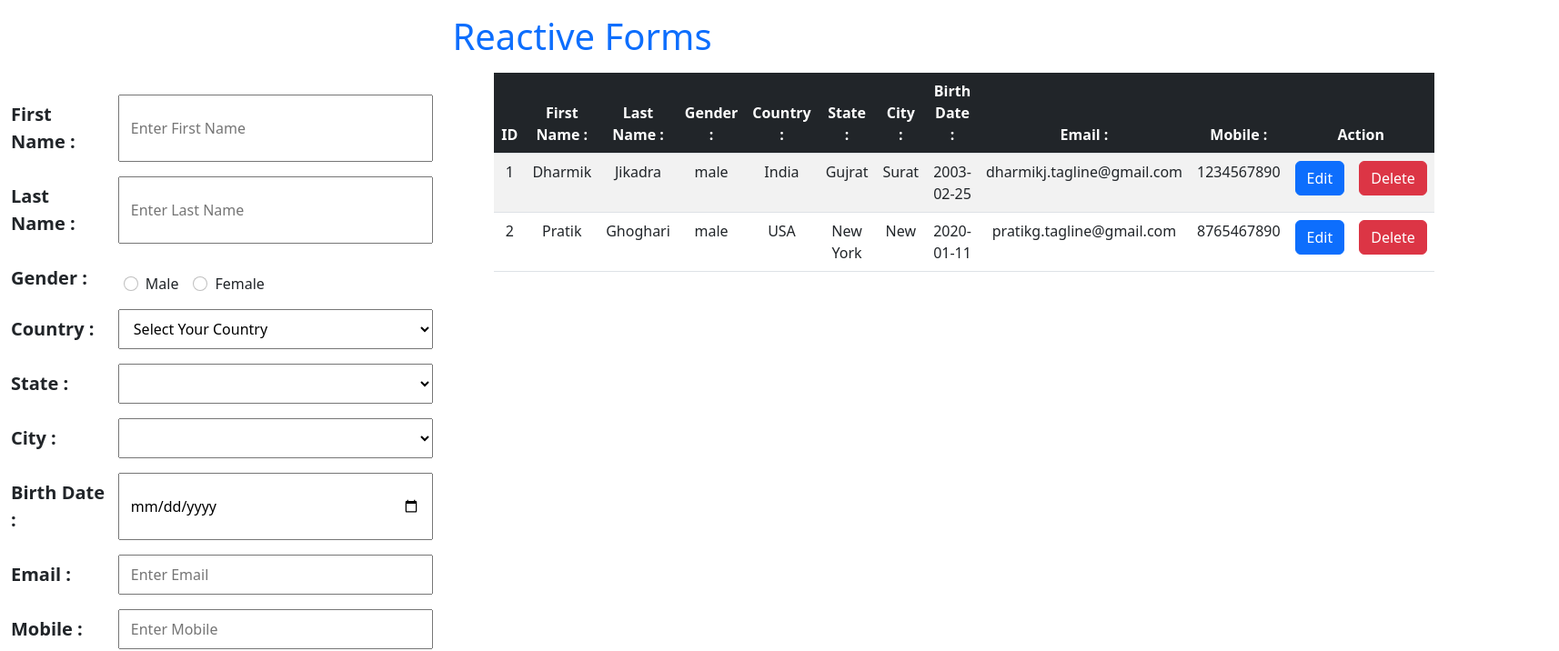
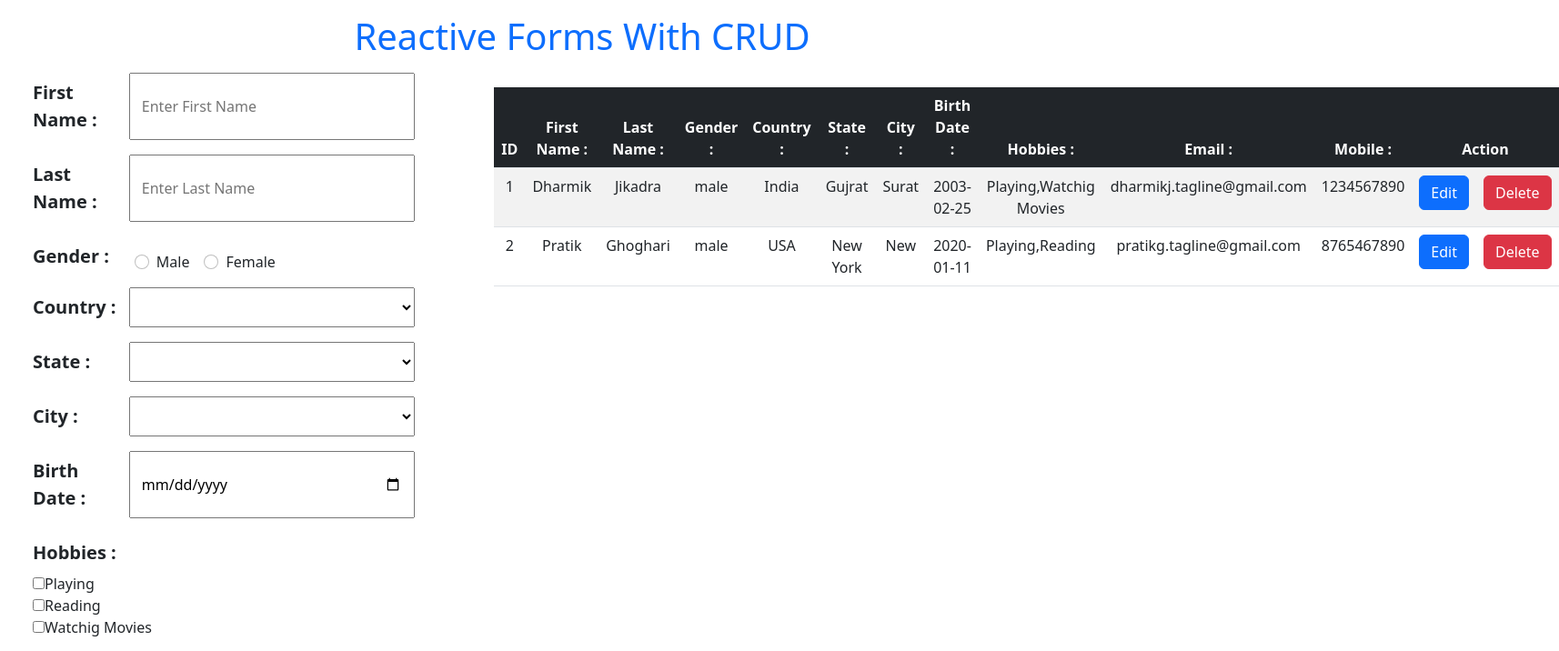
Before and after one commit to dharmikj-tagline/angular-forms, an Angular app: page / in a window 1280 px wide. Shown: the top 716 px of the page at 91% size, 1714 px wide, since content can reach past the window. Built offline with nearby package versions, Linux system fonts and the light colour scheme.

Commit message:
Implement country,state wise City with id

```diff
--- a/src/app/reactive/reactive.component.html
+++ b/src/app/reactive/reactive.component.html
@@ -1,11 +1,11 @@
-<h1 class="text-primary text-center m-3">Reactive Forms</h1>
+<h1 class="text-primary text-center m-3"> Reactive Forms With CRUD</h1>
 <div class="row">
-    <div class=" col-5 p-4">
+    <div class=" col-sm-5 px-5">
         <form name="form" [formGroup]="reactiveForm" (ngSubmit)="showData()">
-            <div class="row mb-3">
+            <div class="row mb-3 d-flex">
                 <label for="name" class="col-3 col-form-label fw-bold fs-5">{{ lblFname }}</label>
-                <input type="text" name="fname" class="col-sm-8" placeholder="Enter First Name" required minlength="2"
-                    pattern="^[a-zA-Z]+$" formControlName="fname" />
+                <input type="text" name="fname" class="col-sm-8 col-form-control" placeholder="Enter First Name" required minlength="2"
+                    pattern="^[a-zA-Z]+$" formControlName="fname"  />
                 <span *ngIf="fname && fname.touched && fname.invalid" style="color: red;margin-left: 23%;">Please Enter
                     Valid First Name</span>
 
@@ -46,9 +46,10 @@
                     <select class="form-select col-8" aria-label="Default select example" name="country" id="country"
                         class="col-8" formControlName="country" (change)="changeCountry($event)">
                         <option selected>Select Your Country</option>
-                        <option *ngFor="let country of countryList">
+                        <!-- <option *ngFor="let country of countryList">
                             {{ country.name }}
-                        </option>
+                        </option> -->
+                        <option *ngFor="let country of countryList" [value]="country.id">{{country.name}}</option>
                     </select>
 
                     <span *ngIf="country && country.touched && country.pristine"
@@ -65,7 +66,8 @@
                         (change)="changeState($event)">
                         <option selected>Select Your State</option>
 
-                        <option *ngFor="let state of states">{{ state }}</option>
+                        <!-- <option *ngFor="let state of states">{{ state }}</option> -->
+                        <option *ngFor="let state of states" [value]="state.id">{{state.name}}</option>
                     </select>
 
                     <span *ngIf="state && state.touched && state.pristine" style="color: red; margin-left: 23%">Please
@@ -76,14 +78,14 @@
                 </div>
 
                 <div class="row mb-3 d-flex">
-                    <label for="name" class="col-form-label fw-bold fs-5 col-3">{{
-                        lblCity
-                        }}</label>
+                    <label for="name" class="col-form-label fw-bold fs-5 col-3">{{lblCity}}</label>
                     <select placeholder="Phantasyland" class="form-select col-8" aria-label="Default select example"
                         name="city" id="city" class="col-8" required formControlName="city">
                         <option selected>Select Your City</option>
 
-                        <option *ngFor="let city of cities">{{ city }}</option>
+                        <!-- <option *ngFor="let city of cities">{{ city }}</option> -->
+                        <option *ngFor="let city of cities" [value]="city.id">{{city.name}}</option>
+
                     </select>
 
                     <span *ngIf="city && city.touched && city.pristine" style="color: red; margin-left: 23%">Please
@@ -98,9 +100,21 @@
 
             <div class="row mb-3">
                 <label for="date" class="col-3 col-form-label fw-bold fs-5">{{lblDate}}</label>
-                <input type="date" name="date" class="col-sm-8" placeholder="Select Date" required formControlName="date">
-                <span *ngIf="date && date.touched && date.pristine" style="color: red; margin-left: 23%">Please Select Date</span>
+                <input type="date" name="date" id="date" class="col-sm-8" placeholder="Select Date" required
+                    formControlName="date">
+                <span *ngIf="date && date.touched && date.pristine" style="color: red; margin-left: 23%">Please Select
+                    Date</span>
             </div>
+
+            <div class="row mb-3">
+                <label for="hobby" class="col-3 col-form-label fw-bold fs-5 ">{{lblHobbies}}</label>
+                <div *ngFor="let hobby of hobbys">
+                    <label>
+                        <input type="checkbox" formArrayName="hobbies" value="{{hobby}}" (change)="hobbySelect($event)">{{hobby}}
+                    </label>
+                </div>
+            </div>
+            <!-- <p>{{reactiveForm.get('hobbies')?.value}}</p> -->
 
             <div class="row mb-3">
                 <label for="name" class="col-3 col-form-label fw-bold fs-5">{{
@@ -116,23 +130,22 @@
                     lblMobile
                     }}</label>
                 <input type="text" name="mobile" class="col-sm-8" placeholder="Enter Mobile" required pattern="^[0-9]+$"
-                    formControlName="mobile" (keydown)="noalphabet($event)" maxlength="10" minlength="10" />
+                    formControlName="mobile" (keydown)="noAlphabet($event)" maxlength="10" minlength="10" />
                 <span *ngIf="mobile && mobile.touched && mobile.invalid" style="color: red; margin-left: 23%">Please
                     Enter
                     Valid Mobile no.</span>
             </div>
 
-            <div class="form-check row d-flex m-5">
-                <input type="checkbox" name="checks" id="" class="col-1" name="checkbox" id="checkboxAgree"
+            <div class="form-check row d-flex m-4">
+                <input type="checkbox" name="checks" id="" class="col-1 " name="checkbox" id="checkboxAgree"
                     formControlName="checkbox" style="color: black;width: 15px;">
                 <label class="form-check-label" class="col-8" for="checkboxAgree">
-                    I agree to <a href="">Terms & Condition</a>
+                    I agree to <a routerLink="">Terms & Condition</a> and <a routerLink="">Privacy Policy</a>
                 </label>
-                <span *ngIf="checkbox?.invalid && checkbox?.touched" style="color: red;">Please Checked Checkbox for
-                    accept Terms & Condition</span>
+                <span *ngIf="checkbox && checkbox.invalid && checkbox.touched" style="color: red;">Please Checked
+                    Checkbox for accept Terms & Condition</span>
             </div>
-
-            <div class="mt-5">
+            <div class="mt-3">
                 <button class="btn btn-primary ms-5" name="submit" id="submit" (click)="showData()">
                     {{ lblSubmit }}
                 </button>
@@ -141,13 +154,13 @@
         </form>
 
 
-        <p class="text-center fw-bold m-5">
+        <p class="text-center fw-bold m-2 fs-4 text-secondary">
             Reactive Form Status : {{ reactiveForm.status }}
         </p>
     </div>
 
-    <div class="col-7">
-        <table class="table text-center table-striped">
+    <div class="col-sm-7 mt-3">
+        <table class="table table-striped  text-center">
             <thead>
                 <tr class="bg-dark text-white">
                     <th>ID</th>
@@ -158,9 +171,9 @@
                     <th>{{ lblState }}</th>
                     <th>{{ lblCity }}</th>
                     <th>{{ lblDate }}</th>
+                    <th>{{ lblHobbies }}</th>
                     <th>{{ lblEmail }}</th>
                     <th>{{ lblMobile }}</th>
-
                     <th colspan="2">Action</th>
                 </tr>
             </thead>
@@ -174,9 +187,9 @@
                     <td>{{ data.address.state }}</td>
                     <td>{{ data.address.city }}</td>
                     <td>{{ data.date }}</td>
+                    <td>{{ data.hobbies }}</td>
                     <td>{{ data.email }}</td>
                     <td>{{ data.mobile }}</td>
-
                     <td>
                         <button class="btn btn-primary" (click)="pushData(data)">Edit</button>
                     </td>
--- a/src/app/reactive/reactive.component.scss
+++ b/src/app/reactive/reactive.component.scss
@@ -0,0 +1,3 @@
+// tr:nth-child(odd) {
+//     background-color: rgba(241, 238, 238, 0.976);
+// }
--- a/src/app/reactive/reactive.component.ts
+++ b/src/app/reactive/reactive.component.ts
@@ -1,6 +1,12 @@
-import { Component, OnInit } from '@angular/core';
-import { FormBuilder, FormControl, FormGroup, Validators} from '@angular/forms';
-import { CountryList, StateFinds, UserData } from '../common';
+import { ChangeDetectorRef, Component, EventEmitter, OnChanges, OnInit } from '@angular/core';
+import {
+  FormArray,
+  FormBuilder,
+  FormControl,
+  FormGroup,
+  Validators,
+} from '@angular/forms';
+import { CityList, CountryList, StateFinds, StateList, UserData } from '../common';
 
 @Component({
   selector: 'app-reactive',
@@ -8,7 +14,6 @@ import { CountryList, StateFinds, UserData } from '../common';
   styleUrls: ['./reactive.component.scss'],
 })
 export class ReactiveComponent implements OnInit {
-
   reactiveForm!: FormGroup;
   lblFname: string = 'First Name : ';
   lblLname: string = 'Last Name :';
@@ -16,15 +21,24 @@ export class ReactiveComponent implements OnInit {
   lblCountry: string = 'Country : ';
   lblState: string = 'State : ';
   lblCity: string = 'City : ';
-  lblDate : string = 'Birth Date :';
+  lblDate: string = 'Birth Date :';
+  lblHobbies: string = 'Hobbies : ';
+  hobbyPlay: string = 'Playing';
+  hobbyRead: string = 'Reading';
+  hobbyMovie: string = 'Watchig Movies';
+  hobbys: string[] = ['Playing', 'Reading', 'Watchig Movies'];
   lblEmail: string = 'Email : ';
   lblMobile: string = 'Mobile : ';
   lblSubmit: string = 'Submit';
-  states!: string[];
-  cities!: string[];
+  formErr: string = '';
+  notHobbies: string = 'Not Applicable';
+  // states!: string[];
+  // cities!: string[];
+  states!: any;
+  cities!: any;
   userId!: number;
 
-  constructor(private fb: FormBuilder) { }
+  constructor(private fb: FormBuilder) {}
 
   ngOnInit(): void {
     this.reactiveForm = this.fb.group({
@@ -37,12 +51,12 @@ export class ReactiveComponent implements OnInit {
         city: [''],
       }),
       date: ['', Validators.required],
+      hobbies: this.fb.array([]),
       email: ['', Validators.required],
       mobile: ['', Validators.required],
       checkbox: ['', Validators.requiredTrue],
     });
   }
-
 
   userDatas: any = [
     {
@@ -52,7 +66,8 @@ export class ReactiveComponent implements OnInit {
       gender: 'male',
       email: 'dharmikj.tagline@gmail.com',
       mobile: '1234567890',
-      date : '2003-02-25',
+      date: '2003-02-25',
+      hobbies: ['Playing', 'Watchig Movies'],
       address: {
         country: 'India',
         state: 'Gujrat',
@@ -66,7 +81,8 @@ export class ReactiveComponent implements OnInit {
       gender: 'male',
       email: 'pratikg.tagline@gmail.com',
       mobile: '8765467890',
-      date : '2020-01-11',
+      date: '2020-01-11',
+      hobbies: ['Playing', 'Reading'],
       address: {
         country: 'USA',
         state: 'New York',
@@ -104,78 +120,119 @@ export class ReactiveComponent implements OnInit {
   //   ]),
   // });
 
+  // countryList: any = [
+  //   {
+  //     name: 'India',
+  //     state: ['Gujrat', 'Maharashtra', 'Kolkata', 'Banglore', 'Delhi'],
+  //   },
+  //   {
+  //     name: 'Germany',
+  //     state: ['Duesseldorf', 'Leinfelden-Echterdingen', 'Eschborn'],
+  //   },
+  //   {
+  //     name: 'Spain',
+  //     state: ['Barcelona', 'Madrid'],
+  //   },
+  //   {
+  //     name: 'USA',
+  //     state: ['Downers Grove', 'New York'],
+  //   },
+  // ];
+
+  // stateFinds: any = [
+  //   {
+  //     name: 'Gujrat',
+  //     city: ['Surat', 'Rajkot', 'Ahmdabad'],
+  //   },
+  //   {
+  //     name: 'Maharashtra',
+  //     city: ['Mumbai', 'Thana'],
+  //   },
+  //   {
+  //     name: 'Kolkata',
+  //     city: ['KolkataCity1', 'KolkataCity2'],
+  //   },
+  //   {
+  //     name: 'Banglore',
+  //     city: ['Bang', 'Luru'],
+  //   },
+  //   {
+  //     name: 'Delhi',
+  //     city: ['New Delhi', 'Old Delhi'],
+  //   },
+  //   {
+  //     name: 'Duesseldorf',
+  //     city: ['Duessel', 'dorf'],
+  //   },
+  //   {
+  //     name: 'Leinfelden-Echterdingen',
+  //     city: ['Leinfelden', 'Echterdingen'],
+  //   },
+  //   {
+  //     name: 'Eschborn',
+  //     city: ['Esch', 'born'],
+  //   },
+  //   {
+  //     name: 'Barcelona',
+  //     city: ['Barce', 'lona'],
+  //   },
+  //   {
+  //     name: 'Madrid',
+  //     city: ['MadCity1', 'MadCity2'],
+  //   },
+  //   {
+  //     name: 'Downers Grove',
+  //     city: ['Downers', 'Grove'],
+  //   },
+  //   {
+  //     name: 'New York',
+  //     city: ['New', 'York'],
+  //   },
+  // ];
 
   countryList: any = [
-    {
-      name: 'India',
-      state: ['Gujrat', 'Maharashtra', 'Kolkata', 'Banglore', 'Delhi'],
-    },
-    {
-      name: 'Germany',
-      state: ['Duesseldorf', 'Leinfelden-Echterdingen', 'Eschborn'],
-    },
-    {
-      name: 'Spain',
-      state: ['Barcelona', 'Madrid'],
-    },
-    {
-      name: 'USA',
-      state: ['Downers Grove', 'New York'],
-    },
+    { id: 1, name: 'India' },
+    { id: 2, name: 'USA' },
+    { id: 3, name: 'Germany' },
   ];
 
-  stateFinds: any = [
-    {
-      name: 'Gujrat',
-      city: ['Surat', 'Rajkot', 'Ahmdabad'],
-    },
-    {
-      name: 'Maharashtra',
-      city: ['Mumbai', 'Thana'],
-    },
-    {
-      name: 'Kolkata',
-      city: ['KolkataCity1', 'KolkataCity2'],
-    },
-    {
-      name: 'Banglore',
-      city: ['Bang', 'Luru'],
-    },
-    {
-      name: 'Delhi',
-      city: ['New Delhi', 'Old Delhi'],
-    },
-    {
-      name: 'Duesseldorf',
-      city: ['Duessel', 'dorf'],
-    },
-    {
-      name: 'Leinfelden-Echterdingen',
-      city: ['Leinfelden', 'Echterdingen'],
-    },
-    {
-      name: 'Eschborn',
-      city: ['Esch', 'born'],
-    },
-    {
-      name: 'Barcelona',
-      city: ['Barce', 'lona'],
-    },
-    {
-      name: 'Madrid',
-      city: ['MadCity1', 'MadCity2'],
-    },
-    {
-      name: 'Downers Grove',
-      city: ['Downers', 'Grove'],
-    },
-    {
-      name: 'New York',
-      city: ['New', 'York'],
-    },
+  stateList: any = [
+    { id: 1, name: 'Gujarat', country: 1 },
+    { id: 2, name: 'Maharastra', country: 1 },
+    { id: 3, name: 'Downers Grove', country: 2 },
+    { id: 4, name: 'New York', country: 2 },
+    { id: 5, name: 'Duesseldorf', country: 3 },
+    { id: 6, name: 'Estanguis', country: 3 },
   ];
 
-  showData(){
+  cityList: any = [
+    { id: 1, name: 'Ahmedabad', state: 1 },
+    { id: 2, name: 'Rajkot', state: 1 },
+    { id: 3, name: 'Gandhinagar', state: 1 },
+    { id: 4, name: 'Mumbai', state: 2 },
+    { id: 5, name: 'Pune', state: 2 },
+    { id: 6, name: 'Downers', state: 3 },
+    { id: 7, name: 'Grove', state: 3 },
+    { id: 8, name: 'New', state: 4 },
+    { id: 9, name: 'York', state: 4 },
+    { id: 10, name: 'Duessel', state: 5 },
+    { id: 11, name: 'dorf', state: 5 },
+    { id: 12, name: 'Estan', state: 6 },
+    { id: 13, name: 'guis', state: 6 },
+  ];
+
+  showData(): void {
+    const address = this.reactiveForm.value.address;
+        const currentCountry = this.countryList.find(
+          (country: CountryList) => country.id == address.country
+        ).name;
+        const currentState = this.stateList.find(
+          (state: StateList) => state.id == address.state
+        ).name;
+        const currentCity = this.cityList.find(
+          (cit: CityList) => cit.id == address.city
+        ).name;
+
     if (this.reactiveForm.invalid) {
       return;
     } else {
@@ -187,26 +244,66 @@ export class ReactiveComponent implements OnInit {
         );
         this.userDatas[index] = {
           ...this.reactiveForm.value,
+          address: {
+            country: currentCountry,
+            state: currentState,
+            city: currentCity,
+          },
         };
         console.log('Updated Data ', this.userDatas);
       } else {
+
+        // console.log('selectCountry :>> ', currentCountry);
+        // console.log('selectState :>> ', currentState);
+        // console.log('selectCity :>> ', currentCity);
+
         const data = {
           id: this.userDatas.length + 1,
           ...this.reactiveForm.value,
+          address: {
+            country: currentCountry,
+            state: currentState,
+            city: currentCity,
+          },
         };
 
+        console.log('data :>> ', data);
+
+        console.log('this.userDatas :>> ', this.userDatas);
         this.userDatas.push(data);
-        console.log("Created Data ",this.userDatas);
+        console.log('this.userDatas ', this.userDatas);
       }
       console.log(this.userDatas);
       this.userId = 0;
       this.reactiveForm.reset();
       console.log('this.reactiveForm.value :>> ', this.userDatas);
-      console.log('this.userData :>> ', this.reactiveForm);
     }
   }
 
-  get fname(){
+  deleteRec(i: number): void {
+    this.userDatas.splice(i, 1);
+    console.log(this.userDatas);
+  }
+
+  pushData(data: any): void {
+    this.lblSubmit = 'Update';
+    console.log(data.id);
+    this.userId = data.id;
+    console.log('data :>> ', data);
+    this.reactiveForm.patchValue(data);
+  }
+
+  noAlphabet(evet: any): void {
+    if ((evet.keyCode >= 65 && evet.keyCode <= 90) || evet.keyCode == 32) {
+      evet.preventDefault();
+    }
+  }
+
+  get formControls() {
+    return this.reactiveForm.controls;
+  }
+
+  get fname() {
     return this.reactiveForm.get('fname');
   }
 
@@ -234,6 +331,10 @@ export class ReactiveComponent implements OnInit {
     return this.reactiveForm.get('date');
   }
 
+  // get hobbies() {
+  //   return this.reactiveForm.get('hobbies') as FormArray;
+  // }
+
   get email() {
     return this.reactiveForm.get('email');
   }
@@ -246,53 +347,78 @@ export class ReactiveComponent implements OnInit {
     return this.reactiveForm.get('checkbox');
   }
 
-  changeCountry(count: any) : void {
-    console.log(count.target.value);
-    this.states = this.countryList.find(
-      (con: CountryList) => con.name == count.target.value
-    ).state;
+  // changeCountry(count : any) : void {
+  //   console.log(count.target.value);
+  //   this.states = this.countryList.find(
+  //     (con: CountryList) => con.name == count.target.value
+  //   ).state;
+
+  //   console.log('States data', this.states);
+  // }
+
+  // changeState(count: any) :void {
+  //   console.log(count.target.value);
+  //   this.cities = this.stateFinds.find(
+  //     (con: StateFinds) => con.name == count.target.value
+  //   ).city;
+
+  //   console.log('Citys data', this.cities);
+  // }
+
+  changeCountry(count: any) {
+    console.log('count.target', count.target.value);
+    console.log(this.state);
+    this.states = this.stateList.filter(
+      (con: StateList) => con.country == count.target.value
+    );
 
     console.log('States data', this.states);
   }
 
-  changeState(count: any) :void {
-    console.log(count.target.value);
-    this.cities = this.stateFinds.find(
-      (con: StateFinds) => con.name == count.target.value
-    ).city;
+  changeState(count: any) {
+    this.cities = this.cityList.filter(
+      (con: CityList) => con.state == count.target.value
+    );
     console.log(this.cities);
-
-    console.log('Citys data', this.cities);
   }
 
-  deleteRec(i: number) : void {
-    this.userDatas.splice(i, 1);
-  }
+  hobbySelect(select: any) {
+    console.log('hoobies event', select);
+    let hobbyArr = this.reactiveForm.get('hobbies') as FormArray;
 
-  pushData(data: any) : void {
-    this.lblSubmit = 'Update';
-    this.userId = data.id;
-    console.log('data :>> ', data);
-    this.reactiveForm.patchValue(data);
-  }
-
-  get fControls() {
-    return this.reactiveForm.controls;
-  }
-
-  noalphabet(evet: any): void {
-    if ((evet.keyCode >= 65 && evet.keyCode <= 90) || evet.keyCode == 32) {
-      evet.preventDefault();
+    if (select.target.checked) {
+      hobbyArr.push(new FormControl(select.target.value));
+      console.log('Hobbies Value : ', hobbyArr.value);
+      console.log('Hobbies length : ', hobbyArr.length);
+    } else {
+      let i = 0;
+      hobbyArr.controls.forEach((hobby: any) => {
+        console.log('hobby object value', hobby.value);
+        if (hobby.value == select.target.value) {
+          hobbyArr.removeAt(i);
+        }
+        i++;
+      });
+      if(hobbyArr.length == 0){
+          hobbyArr.push(new FormControl(this.notHobbies));
+        }
     }
   }
+}
 
-  // setDefaut() {
-  //   this.fname?.setValue('Dharmik');
-  //   this.lname?.setValue('Jikadra');
-  //   this.gender?.setValue('male');
-  //   this.email?.setValue('dharmik@gmail.com');
-  //   this.mobile?.setValue('8899007766');
-  // }
+// if(select.target.checked == false){
+//   hobbyArr.push(new FormControl(this.notHobbies));
+// }
 
+// if(hobbyArr.length == 0){
+//   hobbyArr.push(new FormControl(this.notHobbies));
+// }
 
-}
+// setDefaut() {
+//   this.fname?.setValue('Dharmik');
+//   this.lname?.setValue('Jikadra');
+//   this.gender?.setValue('male');
+//   this.email?.setValue('dharmik@gmail.com');
+//   this.mobile?.setValue('8899007766');
+//   this.country?.setValue('India');
+// }
```
Also changed, not shown: src/app/common.ts (+16 -4 lines).
